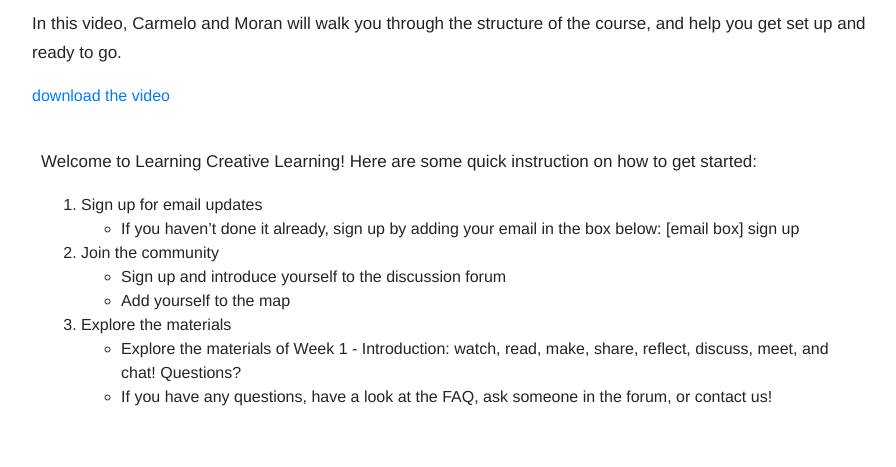
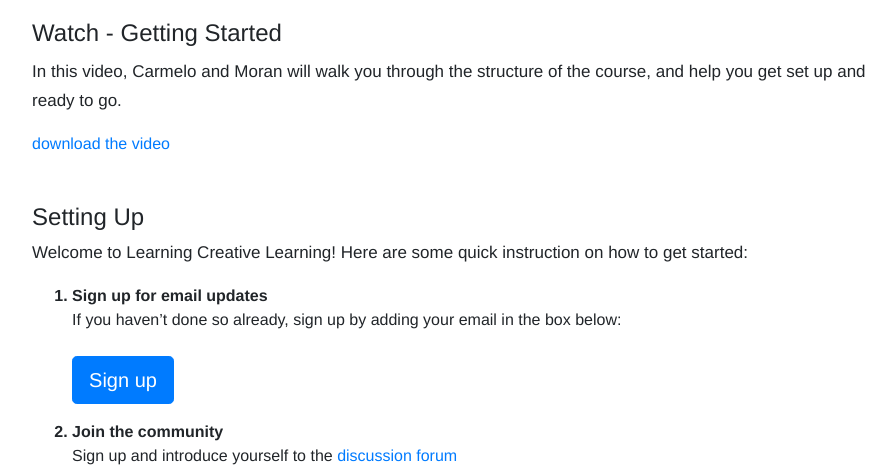
Before and after one commit to mitmedialab/lcl, a Jekyll site: the page built from get-started.md, in a window 1280 px wide and 1400 px high, cut to the strip 933-1400 px from the top of the window. Shown: the whole strip, without its empty margins (191-1087 px from the left). Built offline with Jekyll 4.4.1, drawn with Linux system fonts in a browser that asks for light colours; nearby versions of some CDN libraries; some of the changed text lies outside the part shown.

Commit message:
Add mailchimp sign-up to getting started page

```diff
--- a/_layouts/get-started.html
+++ b/_layouts/get-started.html
@@ -6,13 +6,50 @@
 <div class="row justify-content-center">
 	<div class="col-sm-10 mb-5 text-left center-block mx-auto d-flex flex-column" style="min-height:800px">
     <div class="mb-5">
-			{% assign video = page.video%}
-			<div class="card col-sm-10 mx-auto border-0 mb-3 d-flex flex-column justify-content-center">
+			<div class="card col-sm-10 mx-auto border-0 my-5 d-flex flex-column justify-content-center">
+				{% assign video = page.video%}
 				{% include components/video.html %}
 			</div>
-			<div class="col-sm-10 mx-auto p-4">
-				{{ content }}
+
+			<div class="col-sm-10 mx-auto mt-5">
+				<h4 class="mt-3">Setting Up</h4>
+				<p>Welcome to Learning Creative Learning!
+				Here are some quick instruction on how to get started:</p>
+
+				<ol id="get-started-list">
+				  <li>Sign up for email updates
+				    <ul class="list-unstyled">
+				      <li>If you haven’t done so already, sign up by adding your email in the box below:</li>
+							<!-- Begin MailChimp Signup Form -->
+		          <div id="mc_embed_signup" class="m-auto">
+		            <form action="https://mit.us16.list-manage.com/subscribe/post?u=d4055f9dadb47752210df2aa0&amp;id=75be5c6ad6" method="post" id="mc-embedded-subscribe-form" name="mc-embedded-subscribe-form" class="validate" target="_blank" novalidate="">
+		              <div class="form-group" id="mc_embed_signup_scroll">
+		                <!-- real people should not fill this in and expect good things - do not remove this or risk form bot signups-->
+		                <div style="position: absolute; left: -5000px;" aria-hidden="true"><input type="text" name="b_d4055f9dadb47752210df2aa0_75be5c6ad6" tabindex="-1" value=""></div>
+		                <button type="submit" name="subscribe" id="mc-embedded-subscribe" class="btn btn-primary btn-lg mt-4">Sign up</button>
+		              </div>
+		            </form>
+		          </div>
+		          <!--End mc_embed_signup-->
+				    </ul>
+				  </li>
+				  <li>Join the community
+				    <ul class="list-unstyled">
+				      <li>Sign up and introduce yourself to the <a href="http://lcl-discuss.media.mit.edu">discussion forum</a></li>
+				      <li>Add yourself to the <a href="../map">map</a></li>
+				    </ul>
+				  </li>
+				  <li>Explore Week 1
+				    <ul class="list-unstyled">
+				      <li>Explore <a href="../modules/week1">Week 1 - Introduction</a>: watch, read, make, share, reflect, discuss, meet, and chat!</li>
+				    </ul>
+				  </li>
+				</ol>
+
+				<p class="font-weight-bold">Questions?</p>
+				<p>If you have any questions, check out the <a href="../faq">FAQ</a>, ask someone in the <a href="http://lcl-discuss.media.mit.edu">forum</a>, or <a href="mailto:lcl-2017-support@media.mit.edu">contact us</a>!</p>
 			</div> <!-- col -->
+			{{ content }}
 		</div>
 	</div>
 </div> <!-- row -->
--- a/_sass/styles.scss
+++ b/_sass/styles.scss
@@ -74,3 +74,12 @@
 .map{
   height: 100vh;
 }
+
+#get-started-list>li {
+  font-weight: bold;
+  margin: 8px 0;
+
+  .list-unstyled {
+    font-weight: normal;
+  }
+}
--- a/get-started.md
+++ b/get-started.md
@@ -10,17 +10,3 @@
   desc: In this video, Carmelo and Moran will walk you through the structure of the course, and help you get set up and ready to go.
   download-link: ./videos/get-started.mp4
 ---
-
-
-Welcome to Learning Creative Learning!
-Here are some quick instruction on how to get started:
-1. Sign up for email updates
-	* If you haven't done it already, sign up by adding your email in the box below:
-[email box] sign up
-2. Join the community
-	* Sign up and introduce yourself to the discussion forum
-	* Add yourself to the map
-3. Explore the materials
-	* Explore the materials of Week 1 - Introduction: watch, read, make, share, reflect, discuss, meet, and chat!
-Questions?
-	* If you have any questions, have a look at the FAQ, ask someone in the forum, or contact us!
```
Also changed, not shown: 3 other files.
